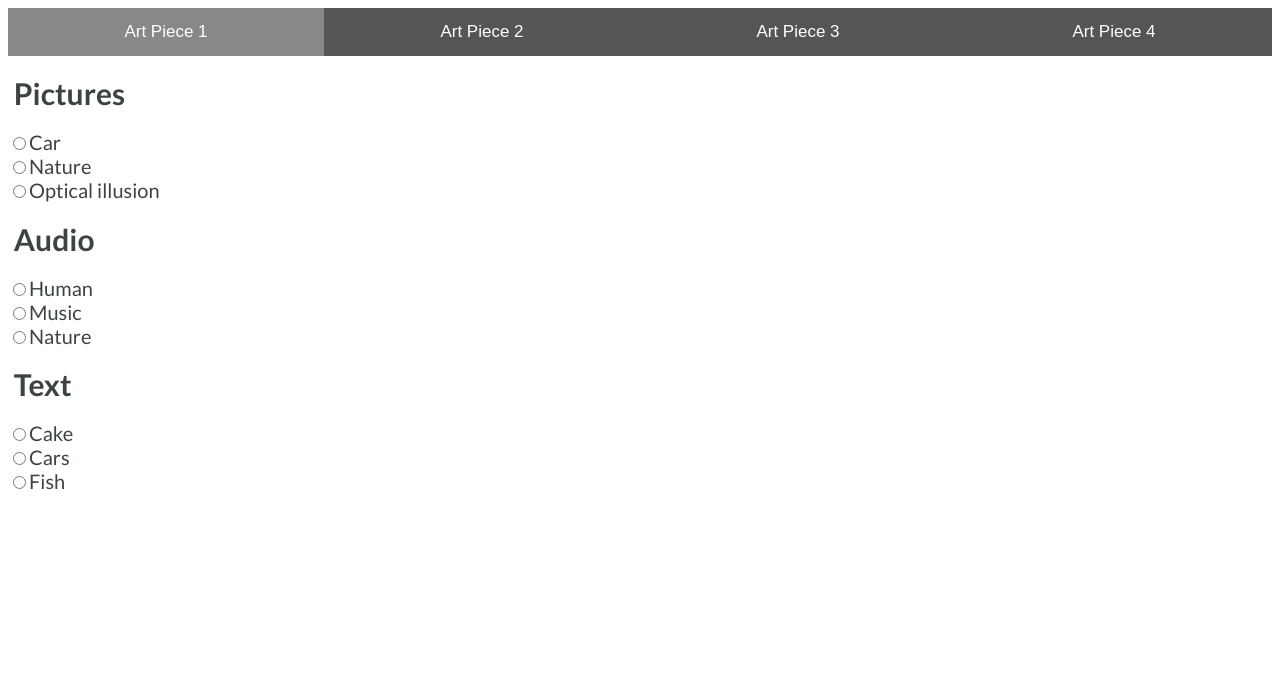
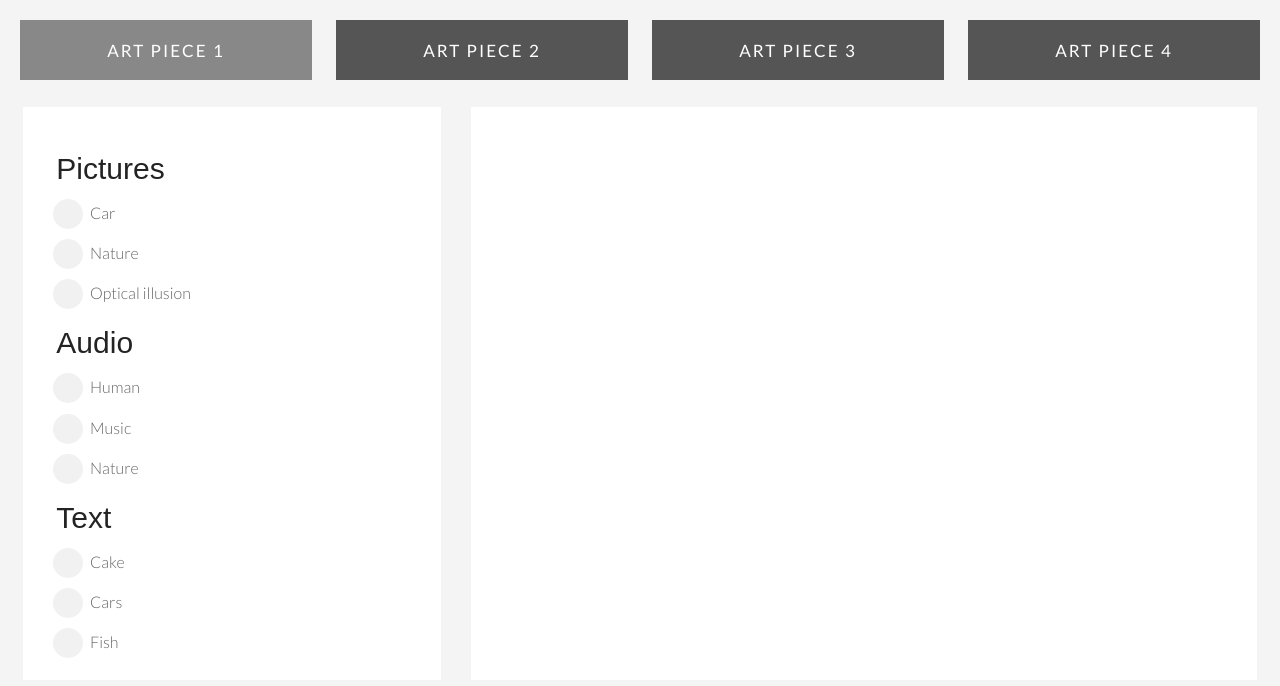
Before and after one commit to IT2810/it2810-webutvikling-h18-prosjekt-2-gruppe--36, a React (Create React App) app: page / in a window 1280 px wide. Shown: the top 686 px of the page. Built offline with nearby package versions, Linux system fonts and the light colour scheme.

Commit message:
Added new styling for tabs #9

```diff
--- a/src/App.js
+++ b/src/App.js
@@ -59,7 +59,7 @@ class App extends Component {
       <div>
         <TabController tabs={["Art Piece 1", "Art Piece 2", "Art Piece 3", "Art Piece 4"]} selectedIndex={this.state.tabIndex} updateSelectedTab={this.updateSelectedTab} />
         <div id="container">
-          <div id="categories">
+          <div id="categories" className="container">
             <CategorySelector title="Pictures" categories={this.categoryTypes.find(item => item.title === "Pictures")} updateSelectedCategory={this.updateSelectedCategory} />
             <CategorySelector title="Audio" categories={this.categoryTypes.find(item => item.title === "Audio")} updateSelectedCategory={this.updateSelectedCategory} />
             <CategorySelector title="Text" categories={this.categoryTypes.find(item => item.title === "Text")} updateSelectedCategory={this.updateSelectedCategory} />
--- a/src/components/CategorySelector.js
+++ b/src/components/CategorySelector.js
@@ -10,17 +10,17 @@ class CategorySelector extends React.Component {
       let key = this.props.title + index;
       return (
         <div key={key}>
-          <input onChange={this.updateSelectedCategory} type="radio" id={key} name={this.props.title} value={category.catalogName} />
+          <input onChange={this.updateSelectedCategory} type="radio" id={key} className="form-radio" name={this.props.title} value={category.catalogName} />
           <label htmlFor={key}>{category.displayName}</label>
         </div>
       );
     });
 
     return (
-      <form>
+      <div>
         <h2> {this.props.title} </h2>
         <div>{categories}</div>
-      </form>
+      </div>
     );
   }
 }
--- a/src/components/GalleryView.js
+++ b/src/components/GalleryView.js
@@ -76,7 +76,7 @@ class GalleryView extends React.Component {
 
   render() {
     return (
-      <div className="galleryView">
+      <div className="galleryView container">
         {this.state.img && <img src={this.state.img.data} alt="A beautiful gallery"></img>}
         {this.state.text && <p>{this.state.text.data.text}</p>}
         {this.state.text && <p>{this.state.text.data.source}</p>}
--- a/src/index.css
+++ b/src/index.css
@@ -1,7 +1,7 @@
 #root {
   margin: auto;
   font-size: 1.25em;
-  color: #3C4345;
+  color: #3c4345;
   margin: 0;
   padding: 0;
 }
@@ -10,6 +10,8 @@ body {
   font-family: Lato, Georgia;
   font-size: 1em;
   line-height: 1.5em;
+  font-family: sans-serif;
+  background-color: #f4f4f4;
 }
 
 .tabs button {
@@ -50,3 +52,79 @@ body {
     flex: 2;
   }
 }
+
+.container {
+  padding: 25px;
+  background-color: white;
+  margin: 15px;
+  color: #232323;
+}
+button {
+  background-color: #242434;
+  border-color: #242434;
+  color: white;
+  font-family: Lato,Helvetica,Arial,sans-serif;
+  letter-spacing: 2px;
+  text-transform: uppercase;
+  text-align: center;
+  padding: 0 70px;
+  margin: 12px;
+  height: 60px;
+  line-height: 34px;
+  border: 0;
+  border-radius: 0;
+  font-size: 1rem;
+  letter-spacing: 2px;
+  text-decoration: none;
+  border-width: 1px;
+  border-style: solid;
+  -webkit-appearance: none;
+  word-break: initial;
+  white-space: nowrap;
+}
+h2 {
+  font-weight: 300;
+  margin-bottom: 5px;
+}
+.form-radio {
+  -webkit-appearance: none;
+  -moz-appearance: none;
+  appearance: none;
+  display: inline-block;
+  position: relative;
+  background-color: #f1f1f1;
+  color: #666;
+  top: 10px;
+  height: 30px;
+  width: 30px;
+  border: 0;
+  border-radius: 50px;
+  cursor: pointer;
+  margin-right: 7px;
+  outline: none;
+}
+
+.tabs {
+  display: flex;
+  align-items: center;
+  justify-content: space-around;
+}
+.form-radio:checked::before {
+  position: absolute;
+  font: 13px/1 "Lato", sans-serif;
+  left: 11px;
+  top: 7px;
+  content: "\02143";
+  transform: rotate(40deg);
+}
+.form-radio:hover {
+  background-color: #f7f7f7;
+}
+.form-radio:checked {
+  background-color: #f1f1f1;
+}
+label {
+  font: 300 16px/1.7 "Lato", sans-serif;
+  color: #666;
+  cursor: pointer;
+}
```
